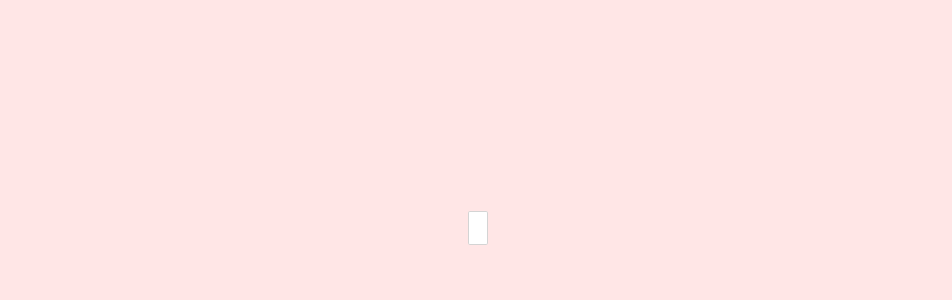
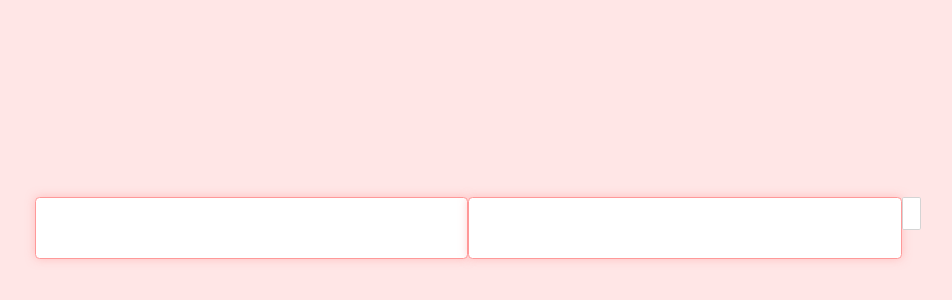
Before and after one commit to roman-orlovskiy/gromka.ru, a Vue app: page /#/demo in a window 1280 px wide. Shown: the part 172-472 px from the top of the page, without its empty margins (162-1114 px from the left). Built offline with nearby package versions, Linux system fonts and the light colour scheme.

Commit message:
Add inputs

```diff
--- /dev/null
+++ b/src/components/InputComp.vue
@@ -0,0 +1,61 @@
+<template>
+  <input
+    :class="inputClass"
+    :type="type"
+    :placeholder="placeholder"
+    :value="value"
+    @input="handleInput"
+  />
+</template>
+
+<script setup>
+import { computed } from 'vue'
+
+const props = defineProps({
+  mod: {
+    type: String,
+    default: '',
+    oneOf: ['secondary'],
+  },
+  type: {
+    type: String,
+    default: 'text',
+  },
+  placeholder: {
+    type: String,
+    default: '',
+  },
+  value: {
+    type: String,
+    default: '',
+  },
+})
+
+const inputClass = computed(() => {
+  return `input ${props.mod ? `input--mod-${props.mod}` : ''}`
+})
+</script>
+
+<style lang="scss" scoped>
+.input {
+  font-size: 3.5rem;
+  padding: 1rem 2rem;
+  background-color: $color-white;
+  color: $color-primary;
+  border: 1px solid $color-primary;
+  border-radius: 0.5rem;
+  cursor: pointer;
+  transition: opacity 0.3s;
+  box-shadow: 0 0 10px 0 rgba($color-primary, 0.5);
+
+  &--mod-secondary {
+    background-color: $color-white;
+    border: 1px solid $color-secondary;
+    box-shadow: 0 0 10px 0 rgba($color-secondary, 0.5);
+  }
+
+  &:hover {
+    opacity: 0.7;
+  }
+}
+</style>
--- a/src/views/DemoView.vue
+++ b/src/views/DemoView.vue
@@ -1,10 +1,18 @@
 <template>
   <div class="demo">
     <div class="demo__editor">
+      <div class="demo__editor-inputs">
+        <InputComp />
+        <InputComp />
+      </div>
       <div class="demo__editor-item"></div>
     </div>
   </div>
 </template>
+
+<script setup>
+import InputComp from '@/components/InputComp.vue'
+</script>
 
 <style lang="scss" scoped>
 .demo {
```
